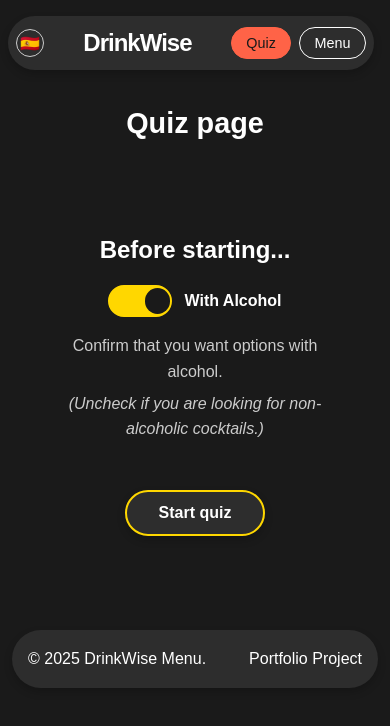
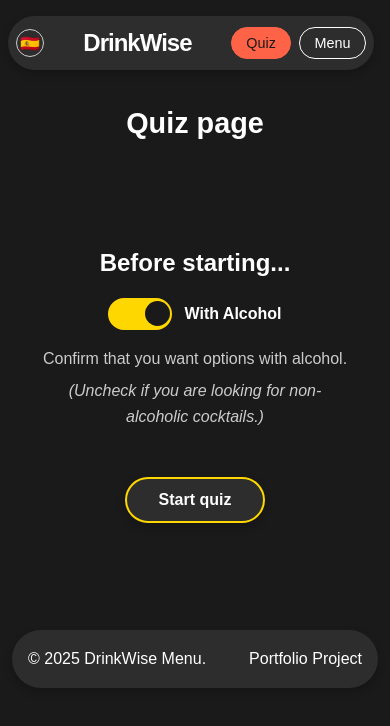
Before and after one commit to dalonsodev/DrinkWise, a React (Vite) app: page /quiz in a window 390 px wide. Shown: the top 726 px of the page. Built offline with nearby package versions, Linux system fonts and the light colour scheme; what i18next-icu would draw is missing.

Commit message:
style(quiz): reduce .quiz-confirmation margin for better readability in small screens

```diff
--- a/src/index.css
+++ b/src/index.css
@@ -432,7 +432,7 @@ main {
    flex-direction: column;
    align-items: center;
    justify-content: center;
-   margin: auto 2em;
+   margin: auto 1em;
 }
 
 .quiz-confirmation p {
```
